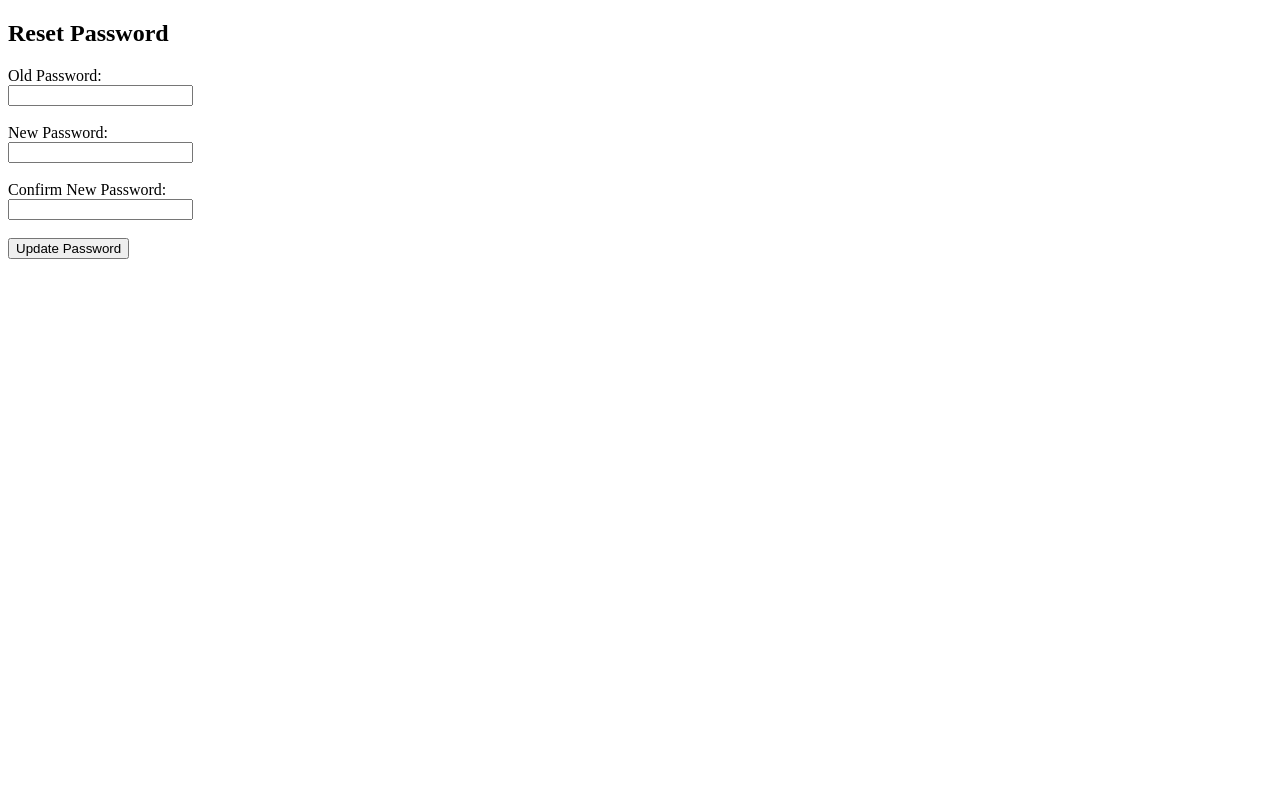
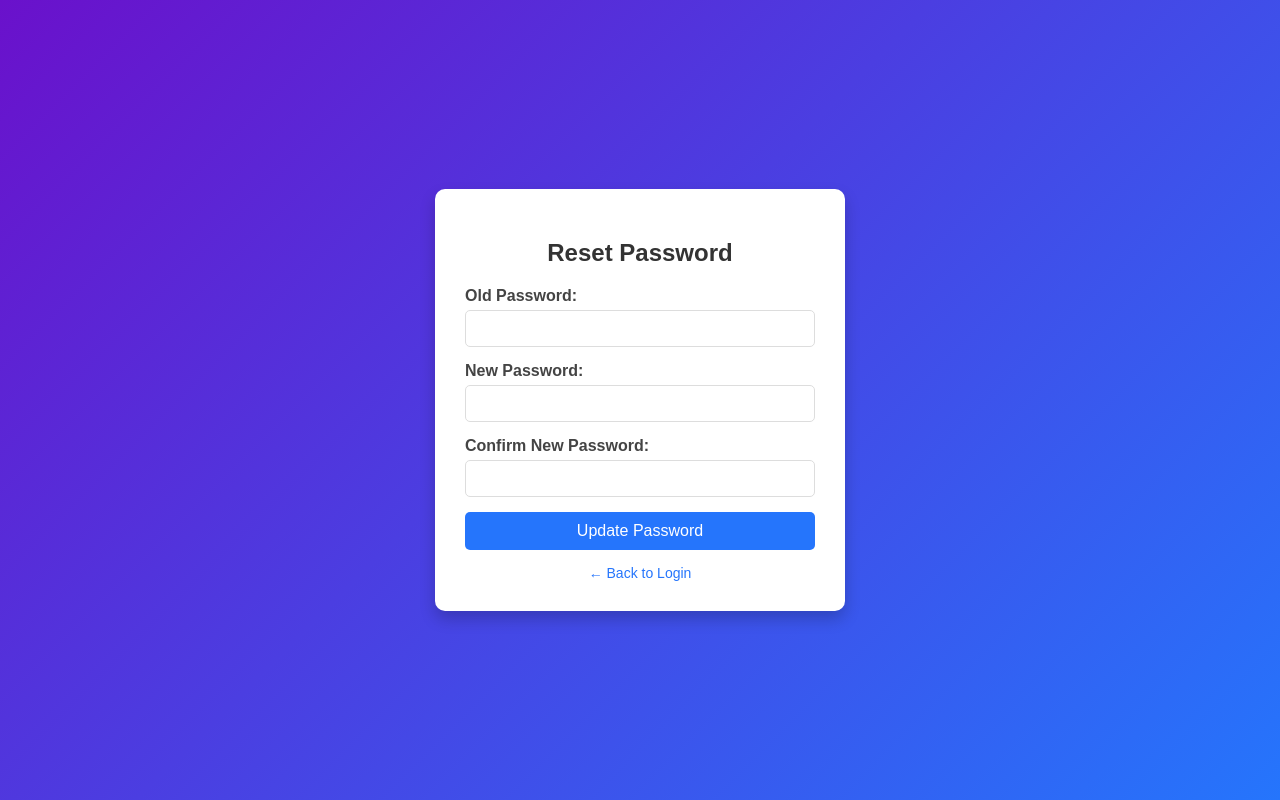
Before and after one commit to karthik-k11/AI-Driven-Library-Visitor-Log, a Flask app: page /forgot_password in a window 1280 px wide. Run offline with Flask 3, Linux system fonts and the light colour scheme.

Commit message:
Final commit

```diff
--- a/templates/forgot_password.html
+++ b/templates/forgot_password.html
@@ -1,21 +1,96 @@
 <!DOCTYPE html>
-<html>
+<html lang="en">
 <head>
+    <meta charset="UTF-8">
+    <meta name="viewport" content="width=device-width, initial-scale=1.0">
     <title>Reset Password</title>
+    <style>
+        body {
+            font-family: Arial, sans-serif;
+            background: linear-gradient(135deg, #6a11cb, #2575fc);
+            height: 100vh;
+            display: flex;
+            justify-content: center;
+            align-items: center;
+            margin: 0;
+        }
+
+        .reset-container {
+            background: #fff;
+            padding: 30px;
+            border-radius: 10px;
+            box-shadow: 0 8px 16px rgba(0,0,0,0.2);
+            width: 350px;
+            text-align: center;
+        }
+
+        .reset-container h2 {
+            margin-bottom: 20px;
+            color: #333;
+        }
+
+        label {
+            display: block;
+            text-align: left;
+            margin-bottom: 5px;
+            font-weight: bold;
+            color: #444;
+        }
+
+        input[type="password"] {
+            width: 100%;
+            padding: 10px;
+            margin-bottom: 15px;
+            border: 1px solid #ddd;
+            border-radius: 5px;
+            box-sizing: border-box;
+        }
+
+        button {
+            background: #2575fc;
+            color: white;
+            border: none;
+            padding: 10px 15px;
+            width: 100%;
+            border-radius: 5px;
+            font-size: 16px;
+            cursor: pointer;
+            transition: 0.3s;
+        }
+
+        button:hover {
+            background: #1a5edb;
+        }
+
+        .back-link {
+            display: block;
+            margin-top: 15px;
+            font-size: 14px;
+            color: #2575fc;
+            text-decoration: none;
+        }
+
+        .back-link:hover {
+            text-decoration: underline;
+        }
+    </style>
 </head>
 <body>
-    <h2>Reset Password</h2>
-    <form method="POST">
-        <label for="old_password">Old Password:</label><br>
-        <input type="password" name="old_password" id="old_password" required><br><br>
+    <div class="reset-container">
+        <h2>Reset Password</h2>
+        <form method="POST">
+            <label for="old_password">Old Password:</label>
+            <input type="password" name="old_password" id="old_password" required>
 
-        <label for="new_password">New Password:</label><br>
-        <input type="password" name="new_password" id="new_password" required><br><br>
+            <label for="new_password">New Password:</label>
+            <input type="password" name="new_password" id="new_password" required>
 
-        <label for="confirm_password">Confirm New Password:</label><br>
-        <input type="password" name="confirm_password" id="confirm_password" required><br><br>
+            <label for="confirm_password">Confirm New Password:</label>
+            <input type="password" name="confirm_password" id="confirm_password" required>
 
-        <button type="submit">Update Password</button>
-    </form>
+            <button type="submit">Update Password</button>
+        </form>
+        <a href="{{ url_for('login') }}" class="back-link">← Back to Login</a>
+    </div>
 </body>
 </html>
--- a/templates/login.html
+++ b/templates/login.html
@@ -158,7 +158,7 @@
             </div>
 
             <!-- Forgot password link -->
-            <a href="{{ url_for('forgot_password') }}" class="forgot-password">Forgot Password?</a>
+            <a href="{{ url_for('forgot_password') }}" class="forgot-password">Reset Password</a>
 
             <button type="submit">Login</button>
         </form>
```
Also changed, not shown: library_visitors.db.
